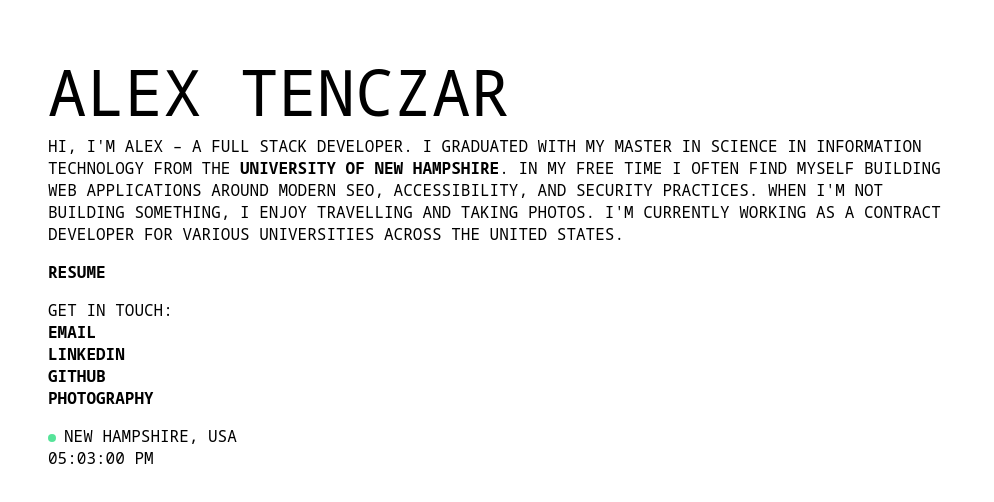
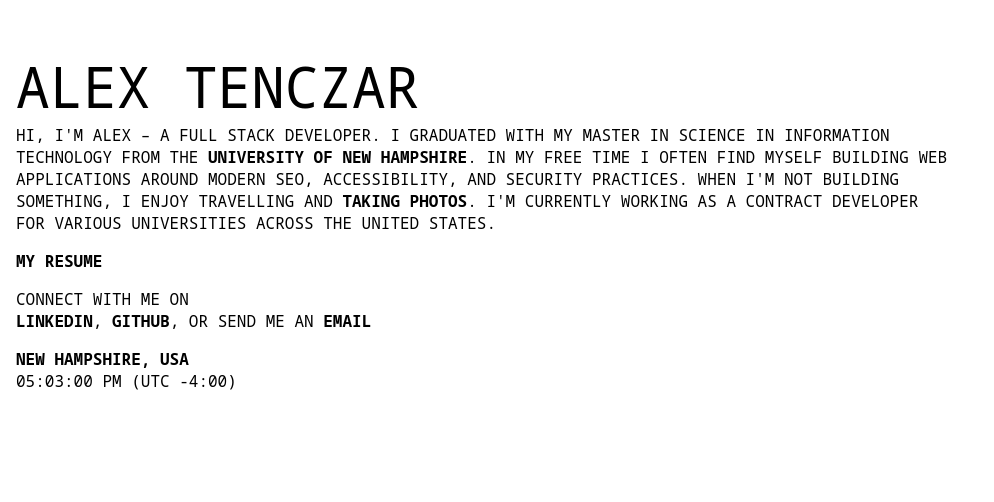
Before and after one commit to alextenczar/alextenczar.com.min, a Next.js app: page / in a window 1280 px wide. Shown: the top 502 px of the page, without its empty margins (0-994 px from the left). Built offline with nearby package versions, Linux system fonts and the light colour scheme.

Commit message:
Added UTC and various changes to site

```diff
--- a/src/app/components/Clock.js
+++ b/src/app/components/Clock.js
@@ -1,11 +1,11 @@
-"use client"
+'use client'
 
 import { useState, useEffect } from 'react';
 import { DateTime } from 'luxon';
-import styles from '../page.module.css'
 
 const Clock = ({ timezone }) => {
     const [currentTime, setCurrentTime] = useState(DateTime.local().setZone(timezone));
+    const utcOffset = currentTime.offset / 60; // Get the UTC offset in hours
 
     useEffect(() => {
         const interval = setInterval(() => {
@@ -17,12 +17,17 @@ const Clock = ({ timezone }) => {
 
     const formattedTime = currentTime.toFormat('hh:mm:ss a');
 
+    // Format UTC offset in (UTC +/-HH:MM) format
+    const formattedUtcOffset = utcOffset > 0 ? `+${String(utcOffset).padStart(2, '0')}` : String(utcOffset).padStart(2, '0');
+    const formattedUtcString = `(UTC ${formattedUtcOffset}:00)`;
+
     return (
         <div>
             <time dateTime={formattedTime}>
                 {formattedTime}
             </time>
-        </div >
+            <> {formattedUtcString}</>
+        </div>
     );
 };
 
--- a/src/app/globals.css
+++ b/src/app/globals.css
@@ -1,9 +1,9 @@
 ::selection {
-  background: #000000; /* WebKit/Blink Browsers */
+  background: rgba(0, 0, 0, .99);
   color: #fff;
 }
 ::-moz-selection {
-  background: #000000; /* Gecko Browsers */
+  background: rgba(0, 0, 0, .99);
   color: #fff;
 }
 
@@ -32,11 +32,11 @@ body {
 
 h1 {
   font-weight: 300;
-  font-size: 4rem;
+  font-size: 3.5rem;
 }
 
 span, p, a, h2{
-  font-weight: 400;
+  font-weight: 300;
   font-size: 1rem;
   letter-spacing: 0px;
 }
@@ -45,6 +45,10 @@ a {
   color: inherit;
   text-decoration: none;
   font-weight: 600;
+}
+
+.local {
+  cursor:ne-resize;
 }
 
 @media screen and (max-width: 600px) {
--- a/src/app/page.js
+++ b/src/app/page.js
@@ -2,28 +2,36 @@ import styles from './page.module.css'
 import dynamic from 'next/dynamic';
 const Clock = dynamic(() => import('./components/Clock'), { ssr: false });
 
+export const metadata = {
+  metadataBase: new URL('https://alextenczar.com'),
+  alternates: {
+    canonical: '/',
+  },
+}
+
 export default function Home() {
+  let local = 'New Hampshire, USA'
+  let encodedLocal = encodeURIComponent(local)
+
   return (
     <main className={styles.main}>
       <h1>Alex Tenczar</h1>
 
       <div id="about">
         <p>
-          Hi, I&apos;m Alex &ndash; a Full Stack Developer. I graduated with my Master in Science in Information technology from the <a target="_blank" rel="noopener noreferrer" href="https://www.unh.edu/">University of New Hampshire</a>. In my free time I often find myself building web applications around modern SEO, accessibility, and security practices. When I&apos;m not building something, I enjoy travelling and taking photos. I&apos;m currently working as a contract developer for various Universities Across the United States.
+          Hi, I&apos;m Alex &ndash; a Full Stack Developer. I graduated with my Master in Science in Information technology from the <a target="_blank" rel="noopener noreferrer" href="https://www.unh.edu/">University of New Hampshire</a>. In my free time I often find myself building web applications around modern SEO, accessibility, and security practices. When I&apos;m not building something, I enjoy travelling and <a target="_blank" rel="noopener noreferrer" href="https://vsco.co/alextenczar/gallery">taking photos</a>. I&apos;m currently working as a contract developer for various Universities Across the United States.
         </p>
       </div>
-      <a target="_blank" rel="noopener noreferrer" href="https://www.notion.so/alextenczar/Resume-Alex-Tenczar-5d53c29076404671bcf568ec745feb03?pvs=4">Resume</a><br />
+      <a target="_blank" rel="noopener noreferrer" href="https://www.notion.so/alextenczar/Resume-Alex-Tenczar-5d53c29076404671bcf568ec745feb03?pvs=4">My Resume</a><br />
       <div>
       </div>
       <div id="contact">
-        <h2>Get In Touch:</h2>
-        <a target="_blank" rel="noopener noreferrer" href="https://hcn2tnwe8l1.typeform.com/to/YlJlLq5w">EMAIL</a><br></br>
-        <a target="_blank" rel="noopener noreferrer" href="https://www.linkedin.com/in/alexander-tenczar">Linkedin</a><br />
-        <a target="_blank" rel="noopener noreferrer" href="https://github.com/alextenczar">Github</a><br />
-        <a target="_blank" rel="noopener noreferrer" href="https://vsco.co/alextenczar/gallery">Photography</a><br />
+        <h2>Connect with me on</h2>
+        <a target="_blank" rel="noopener noreferrer" href="https://www.linkedin.com/in/alexander-tenczar">Linkedin</a>, <a target="_blank" rel="noopener noreferrer" href="https://github.com/alextenczar">Github</a>, or send me an <a target="_blank" rel="noopener noreferrer" href="https://hcn2tnwe8l1.typeform.com/to/YlJlLq5w">EMAIL</a>
       </div>
 
-      <span><span className={styles.locationDot}></span><p style={{ display: 'inline-block' }}>New Hampshire, USA</p><Clock timezone="America/New_York" /></span>
-    </main>
+      <span><a target="_blank" rel="noopener noreferrer" className='local' href={`https://www.google.com/maps/search/${encodedLocal}`} style={{ display: 'inline-block' }}>{local} </a></span>
+      <br></br><Clock timezone="America/New_York" />
+    </main >
   )
 }
--- a/src/app/page.module.css
+++ b/src/app/page.module.css
@@ -1,6 +1,5 @@
 .main {
-  padding: 3rem;
-  min-height: 100vh;
+  padding: 3rem 3rem 3rem 1rem;
   max-width: 1000px;
 }
 
@@ -11,7 +10,7 @@
   background-color: #32de84;
   margin-right: .5rem;
   border-radius: 50%;
-  animation: blink 2s infinite;
+  animation: blink 4s infinite;
 }
 
 .inline {display: inline-block;}
```
Also changed, not shown: 2 other files (tests, documents, lock files or other folders).
